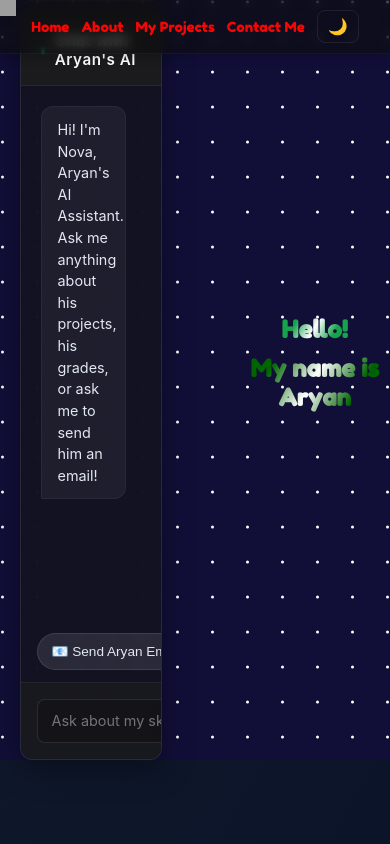
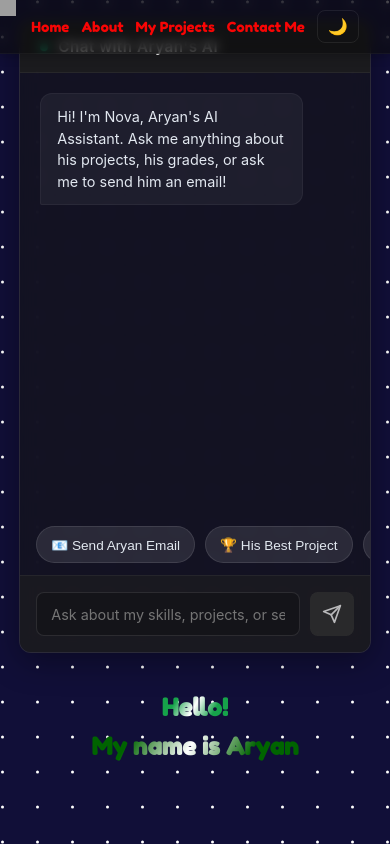
Before and after one commit to aryan8434/portfolio, a React (Vite) app: page / in a window 390 px wide. Built offline with nearby package versions, Linux system fonts and the light colour scheme; no server answers; grey boxes are pictures that could not be loaded; a web font is replaced by a local one; what groq-sdk would draw is missing.

Commit message:
email optimization

```diff
--- a/src/components/AIChat.css
+++ b/src/components/AIChat.css
@@ -1,6 +1,8 @@
 .ai-chat-container {
   width: 50%;
-  height: 90vh;
+
+  height: 100vh;
+  min-width: 300px;
   display: flex;
   flex-direction: column;
   border-radius: 12px;
@@ -15,6 +17,7 @@
 }
 
 .ai-chat-header {
+
   padding: 16px 20px;
   background: rgba(30, 30, 30, 0.8);
   border-bottom: 1px solid rgba(255, 255, 255, 0.05);
@@ -245,3 +248,34 @@
   color: #4f46e5;
   border-color: #4f46e5;
 }
+
+/* Main Container Layout */
+.home-main-container {
+  display: flex;
+  flex-direction: row;
+  height: 100%;
+  width: 100%;
+  align-items: center;
+  gap: 20%;
+}
+
+/* Mobile Responsiveness */
+@media (max-width: 768px) {
+  .home-main-container {
+    flex-direction: column;
+    gap: 20px;
+    padding: 10px;
+    overflow-y: auto;
+  }
+
+  .ai-chat-container {
+    width: 95%; /* Mobile width optimization */
+    margin-left: 0;
+    height: 75vh;
+    margin-top: 10px;
+  }
+
+  .ai-chat-header {
+    margin-top: 0;
+  }
+}
--- a/src/components/About.css
+++ b/src/components/About.css
@@ -118,3 +118,28 @@ a:hover {
   outline: 2px solid rgba(255, 255, 255, 0.12);
   outline-offset: 4px;
 }
+
+/* Mobile Responsiveness for About Section */
+@media (max-width: 768px) {
+  .about {
+    flex-direction: column;
+    margin-left: 0; /* Reset negative margin */
+    padding: 20px;
+    align-items: center;
+    gap: 1rem;
+    text-align: center;
+  }
+
+  .skills {
+    height: auto;
+    width: 60%; /* Reduce size on mobile */
+    max-width: 300px;
+    border-radius: 50%; /* Optional: make it look like a profile pic if it isn't already? The class is "skills" but it's an img src="skills.png". User said "photo". */
+    margin-bottom: 20px;
+  }
+
+  .details {
+    width: 100%;
+    font-size: 1rem; /* Adjust font size */
+  }
+}
--- a/src/components/Home.jsx
+++ b/src/components/Home.jsx
@@ -42,7 +42,8 @@ Handling Queries:
 
 TOOL USAGE (Sending Emails):
 - If a user explicitly asks you to send an email to Aryan or provide feedback.
-- FIRST, ask for their Name and Email (if you don't have it).
+- FIRST, ask for their Name ,email and message what they need to send, if user refuses to share any of them, do not send an email. Tell user to
+send an email you need their email, name and message.
 - ONCE you have the Name, Email, and Message, output a VALID JSON object in this EXACT format (no other text):
   {"action": "EMAIL", "user_name": "Name", "user_email": "Email", "message": "The message"}
 - Do not output markdown code blocks (like \`\`\`json). Just the raw JSON string.
@@ -225,7 +226,7 @@ const Home = () => {
   };
 
   return (
-    <div style={{ display: 'flex', flexDirection: 'row', height: '100%', width: '100%', alignItems: 'center',gap:"20%" }}>
+    <div className="home-main-container">
 
       {/* AI Chat Component */}
       <div className="ai-chat-container">
```
